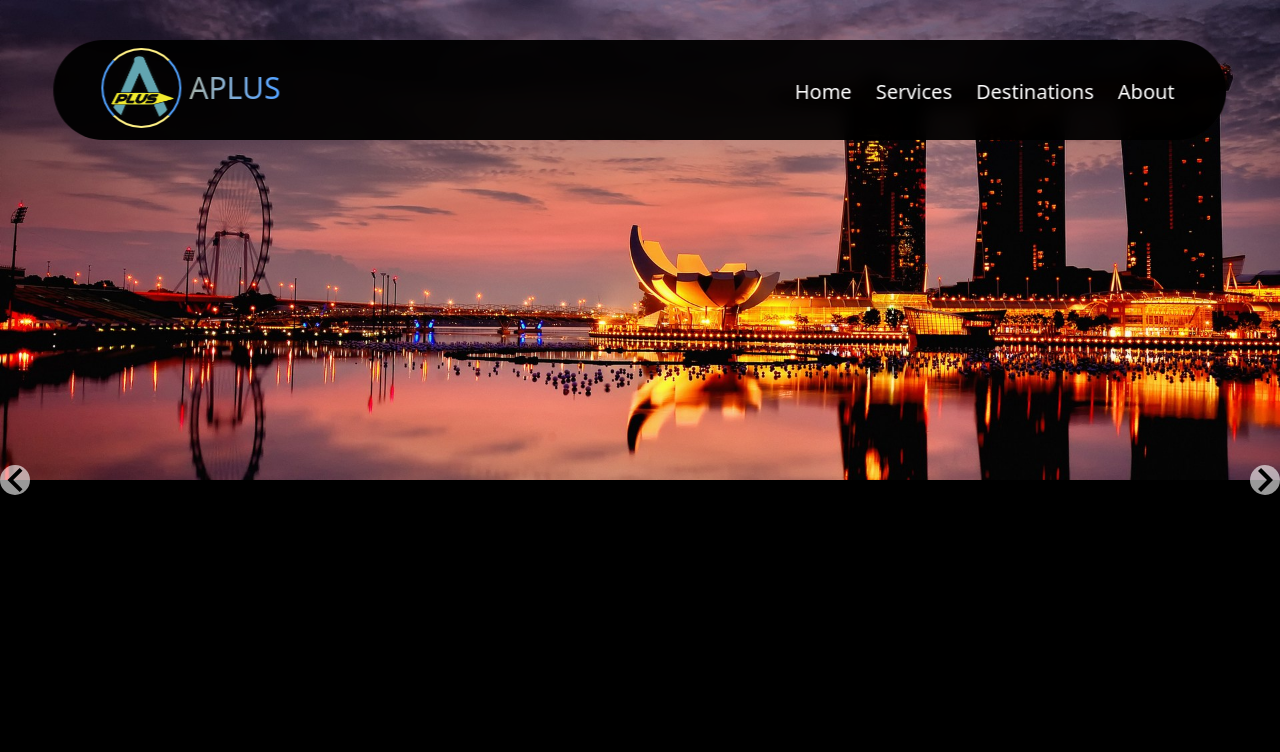
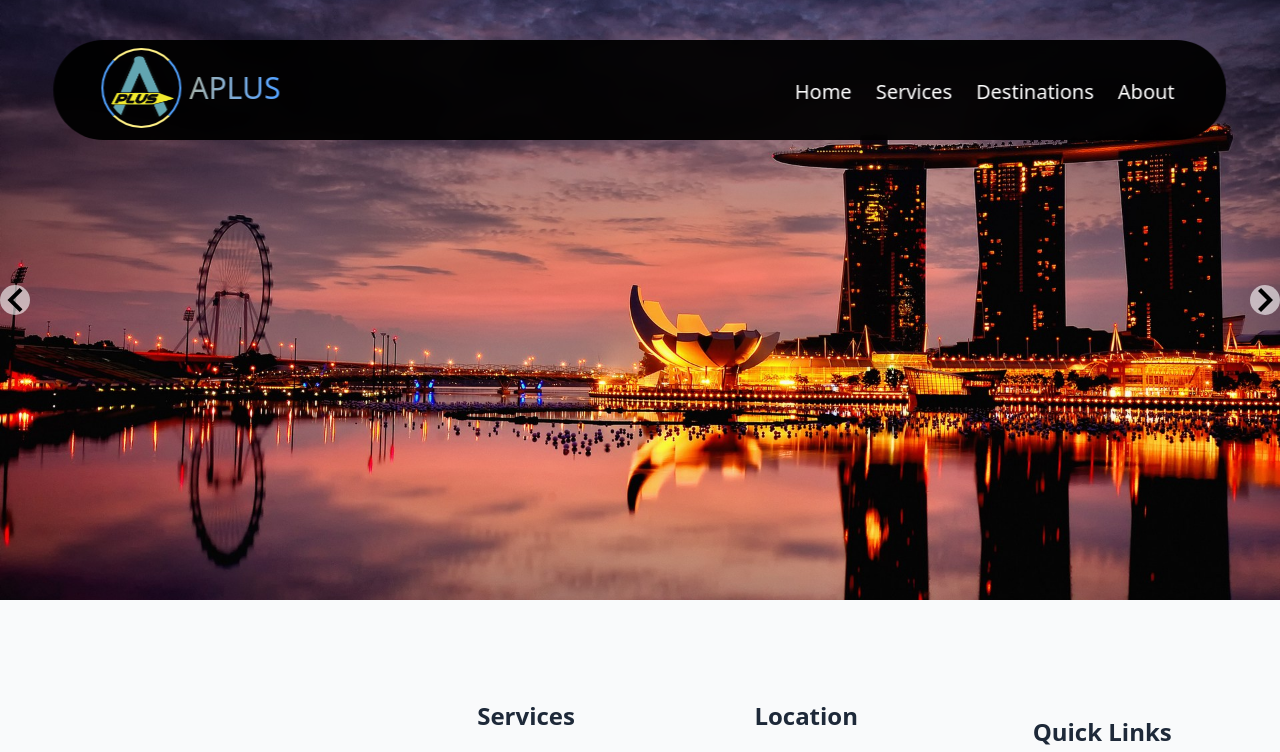
Before and after one commit to jamesmainer47/aplus, a Next.js app: page / in a window 1280 px wide. Shown: the top 752 px of the page. Built offline with nearby package versions, Linux system fonts and the light colour scheme.

Commit message:
Add files via upload

```diff
--- a/components/Hero.tsx
+++ b/components/Hero.tsx
@@ -25,11 +25,11 @@ const Hero = () => {
 	};
 
 	return (
-		<div className="h-1/2 bg-black">
+		<div className="h-150 bg-black">
 			<Zoom {...zoomInProperties}>
 				{images.map((each, index) => (
-					<div key={index} className="flex justify-center w-full h-1/2">
-						<Image width={1920} height={1800} alt=""
+					<div key={index} className="flex justify-center w-full h-150">
+						<Image width={1920} height={1080} alt=""
 							className="w-full object-cover shadow-xl"
 							src={each}
 						/>
```
